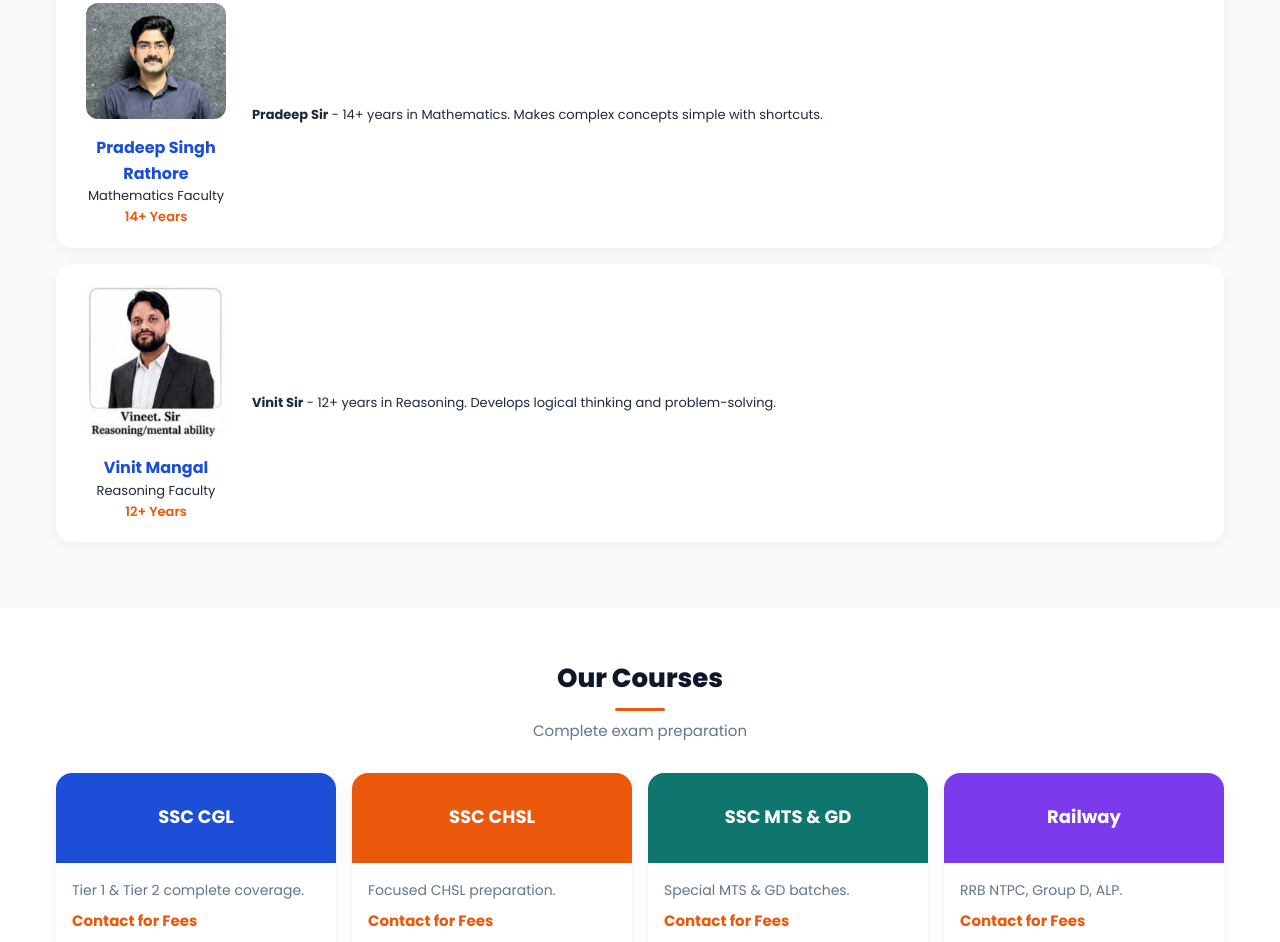
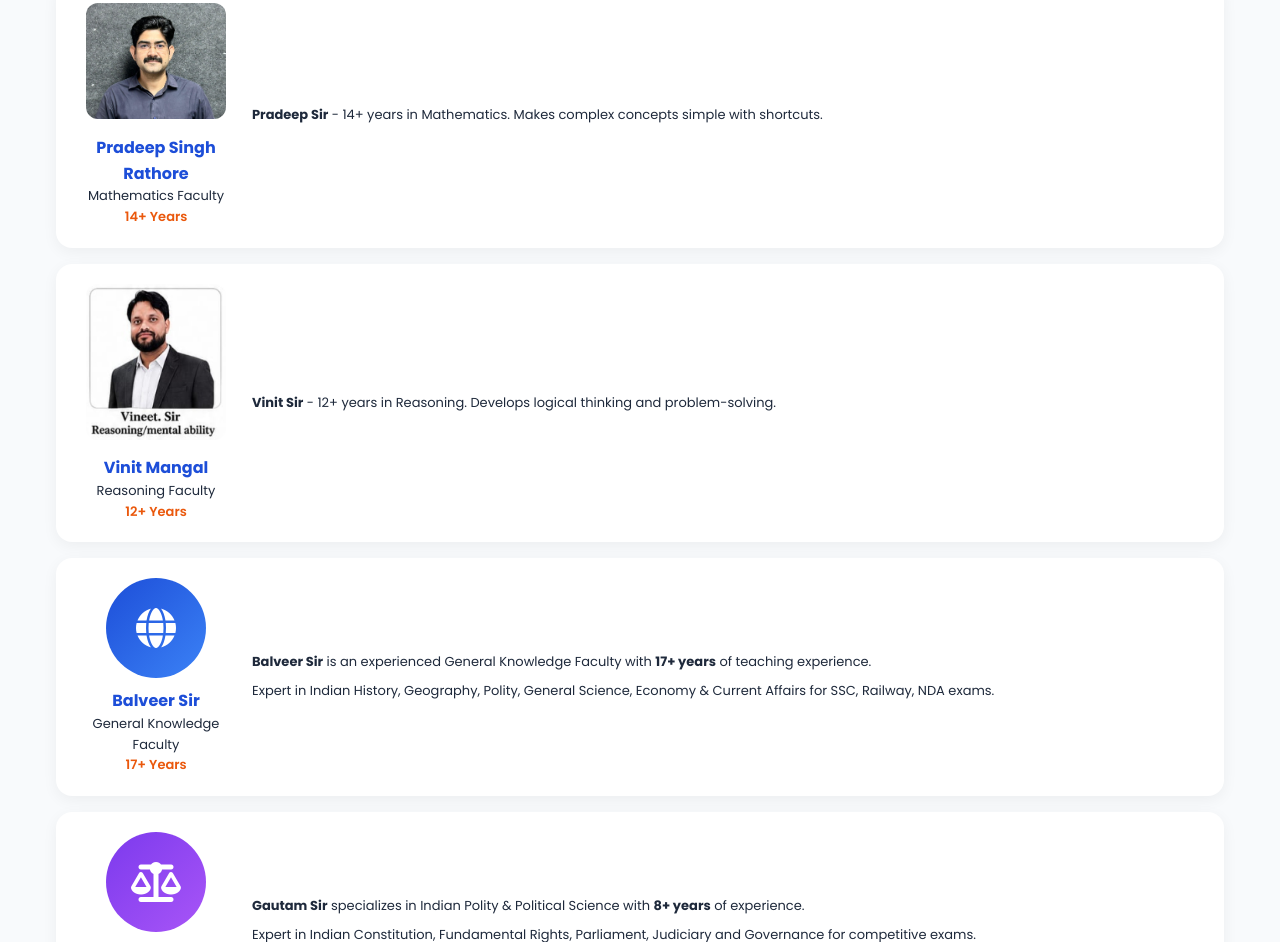
Before and after one commit to vishalrathore5155/sector-ssc-classes, a plain HTML site: page index.html in a window 1280 px wide. Shown: the part 1858-2800 px from the top of the page. Drawn offline with Linux system fonts and the light colour scheme.

Commit message:
Add Balveer Sir and Gautam Sir to faculty

```diff
--- a/index.html
+++ b/index.html
@@ -68,6 +68,7 @@
     .faculty-card img { width: 100%; max-width: 140px; border-radius: 12px; }
     .faculty-card h3 { font-size: 16px; color: #1d4ed8; margin-top: 8px; }
     .faculty-card p { font-size: 13px; }
+    .faculty-icon { width: 100px; height: 100px; background: linear-gradient(135deg, #1d4ed8, #3b82f6); border-radius: 50%; display: flex; align-items: center; justify-content: center; margin: 0 auto 10px; color: #fff; font-size: 40px; }
     .testimonials { background: linear-gradient(135deg, #0f172a, #1e3a8a); color: #fff; }
     .testimonials .section-title, .testimonials .section-subtitle { color: #fff; }
     .testimonial { background: rgba(255,255,255,0.1); padding: 20px; border-radius: 12px; }
@@ -154,7 +155,7 @@
       <div class="stats-grid">
         <div class="stat reveal"><div class="stat-number" data-target="9">0</div><div class="stat-label">Years Experience</div></div>
         <div class="stat reveal delay-1"><div class="stat-number" data-target="500">0</div><div class="stat-label">Students Selected</div></div>
-        <div class="stat reveal delay-2"><div class="stat-number" data-target="3">0</div><div class="stat-label">Expert Faculty</div></div>
+        <div class="stat reveal delay-2"><div class="stat-number" data-target="5">0</div><div class="stat-label">Expert Faculty</div></div>
         <div class="stat reveal delay-3"><div class="stat-number" data-target="100">0</div><div class="stat-label">% Attention</div></div>
       </div>
     </div>
@@ -203,6 +204,24 @@
         <div class="faculty-grid">
           <div style="text-align:center;"><img src="vinit.jpg" alt="Vinit"><h3>Vinit Mangal</h3><p>Reasoning Faculty</p><p style="color:#ea580c;font-weight:600;">12+ Years</p></div>
           <div><p><strong>Vinit Sir</strong> - 12+ years in Reasoning. Develops logical thinking and problem-solving.</p></div>
+        </div>
+      </div>
+      <div class="faculty-card reveal">
+        <div class="faculty-grid">
+          <div style="text-align:center;"><div class="faculty-icon"><i class="fas fa-globe"></i></div><h3>Balveer Sir</h3><p>General Knowledge Faculty</p><p style="color:#ea580c;font-weight:600;">17+ Years</p></div>
+          <div>
+            <p><strong>Balveer Sir</strong> is an experienced General Knowledge Faculty with <strong>17+ years</strong> of teaching experience.</p>
+            <p style="margin-top:8px;">Expert in Indian History, Geography, Polity, General Science, Economy & Current Affairs for SSC, Railway, NDA exams.</p>
+          </div>
+        </div>
+      </div>
+      <div class="faculty-card reveal">
+        <div class="faculty-grid">
+          <div style="text-align:center;"><div class="faculty-icon" style="background:linear-gradient(135deg,#7c3aed,#a855f7);"><i class="fas fa-balance-scale"></i></div><h3>Gautam Sir</h3><p>Political Science & Polity</p><p style="color:#ea580c;font-weight:600;">8+ Years</p></div>
+          <div>
+            <p><strong>Gautam Sir</strong> specializes in Indian Polity & Political Science with <strong>8+ years</strong> of experience.</p>
+            <p style="margin-top:8px;">Expert in Indian Constitution, Fundamental Rights, Parliament, Judiciary and Governance for competitive exams.</p>
+          </div>
         </div>
       </div>
     </div>
```
